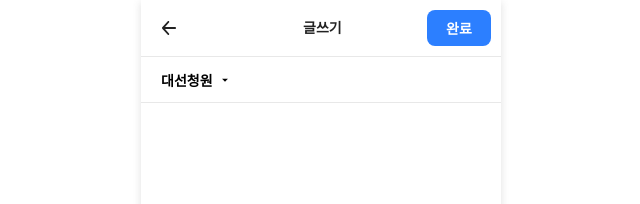
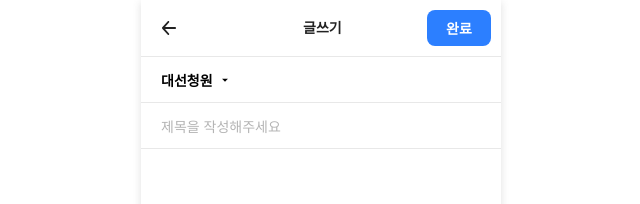
Before and after one commit to dnr14/community, a React (Create React App) app: page /community/post/new in a window 1280 px wide. Shown: the top 204 px of the page, without its empty margins (319-959 px from the left). Built offline with nearby package versions, Linux system fonts and the light colour scheme.

Commit message:
feat : Input 컴포넌트 추가
커뮤니티 글쓰기 Input 컴포넌트 추가

```diff
--- a/src/assets/styles/theme.ts
+++ b/src/assets/styles/theme.ts
@@ -5,7 +5,8 @@ const color = {
   primary: '#2C7FFF',
   black: '#222222',
   white: '#FFFFFF',
-  gray: '#E8E8E8',
+  gray1: '#E8E8E8',
+  gray2: '#B4B4B4',
 };
 
 const fontSize = {
@@ -19,7 +20,8 @@ const theme = {
 const themeColorBlack: ThemeUtilFunc = ({ theme: { color } }) => color.black;
 const themeColorPrimary: ThemeUtilFunc = ({ theme: { color } }) => color.primary;
 const themeColorWhite: ThemeUtilFunc = ({ theme: { color } }) => color.white;
-const themeColorGray: ThemeUtilFunc = ({ theme: { color } }) => color.gray;
+const themeColorGray1: ThemeUtilFunc = ({ theme: { color } }) => color.gray1;
+const themeColorGray2: ThemeUtilFunc = ({ theme: { color } }) => color.gray2;
 const themeFontSizePrimary: ThemeUtilFunc = ({ theme: { fontSize } }) => fontSize.primary;
 
 const createFlexBox = (justifyContent: string, alignItems: string, flexDirection?: string) => css`
@@ -36,6 +38,7 @@ export {
   themeColorWhite,
   themeFontSizePrimary,
   themeColorPrimary,
-  themeColorGray,
+  themeColorGray1,
+  themeColorGray2,
 };
 export type Theme = typeof theme;
--- /dev/null
+++ b/src/components/WriteInput.tsx
@@ -0,0 +1,13 @@
+import BaseLine from './common/BaseLine';
+import Input from './common/Input';
+
+const WriteInput = () => {
+  return (
+    <>
+      <Input top="114px" left="20px" placeholder="제목을 작성해주세요" />
+      <BaseLine top="148px" />
+    </>
+  );
+};
+
+export default WriteInput;
--- a/src/components/common/BaseLine.tsx
+++ b/src/components/common/BaseLine.tsx
@@ -1,5 +1,5 @@
 import { FC } from 'react';
-import { themeColorGray } from 'src/assets/styles/theme';
+import { themeColorGray1 } from 'src/assets/styles/theme';
 import styled, { css } from 'styled-components';
 
 const BaseLine: FC<BaseLineProps> = ({ ...rest }) => <BaseLineWrapper {...rest} />;
@@ -9,7 +9,7 @@ const BaseLineWrapper = styled.div<BaseLineProps>`
   width: 360px;
   height: 1px;
   left: 0px;
-  background: ${themeColorGray};
+  background: ${themeColorGray1};
   ${({ top }) =>
     css`
       top: ${top};
--- a/src/components/common/Button.tsx
+++ b/src/components/common/Button.tsx
@@ -1,34 +1,56 @@
 import { FC } from 'react';
-import { createFlexBox, themeColorPrimary, themeColorWhite, themeFontSizePrimary } from 'src/assets/styles/theme';
+import {
+  createFlexBox,
+  themeColorGray2,
+  themeColorPrimary,
+  themeColorWhite,
+  themeFontSizePrimary,
+} from 'src/assets/styles/theme';
 import styled, { css } from 'styled-components';
 
 const Button: FC<ButtonProps> = ({ text, ...rest }) => {
+  const { width, height, left, right, bottom, top, fontWeight } = rest;
+
+  const style = {
+    width,
+    height,
+    left,
+    right,
+    bottom,
+    top,
+    fontWeight,
+  };
+
   return (
-    <ButtonContainer {...rest}>
+    <ButtonContainer {...style}>
       <ButtonWrapper>{text}</ButtonWrapper>
     </ButtonContainer>
   );
 };
 
-const ButtonContainer = styled.div<Omit<ButtonProps, 'text'>>`
+const ButtonContainer = styled.button<Omit<ButtonProps, 'text'>>`
   position: absolute;
   cursor: pointer;
   border-radius: 8px;
-  font-weight: 700;
   padding: 12px 8px;
+  border: none;
   font-size: ${themeFontSizePrimary};
   background-color: ${themeColorPrimary};
   color: ${themeColorWhite};
   ${createFlexBox('center', 'center')};
   gap: 6px;
-  ${({ width, height, left, right, bottom, top }) => css`
+  ${({ width, height, left, right, bottom, top, fontWeight }) => css`
     width: ${width};
     height: ${height};
     left: ${left};
     right: ${right};
     bottom: ${bottom};
     top: ${top};
+    font-weight: ${fontWeight ?? '700'};
   `}
+  &:disabled {
+    background: ${themeColorGray2};
+  }
 `;
 
 const ButtonWrapper = styled.span`
--- /dev/null
+++ b/src/components/common/Input.tsx
@@ -0,0 +1,41 @@
+import { FC } from 'react';
+import { themeColorGray2 } from 'src/assets/styles/theme';
+import styled, { css } from 'styled-components';
+
+const Input: FC<InputProps> = ({ ...rest }) => {
+  const { width, top, left, height, lineHeight, fontSize, fontWeight, placeholder } = rest;
+
+  const style = {
+    width,
+    top,
+    left,
+    height,
+    lineHeight,
+    fontSize,
+    fontWeight,
+  };
+
+  return <StyledInput {...style} placeholder={placeholder} />;
+};
+
+const StyledInput = styled.input<InputProps>`
+  position: absolute;
+  border: none;
+  padding: 0;
+  font-weight: 500;
+  color: ${themeColorGray2};
+  ${({ top, left, height, width, fontSize, fontWeight }) => css`
+    top: ${top};
+    left: ${left};
+    width: ${width ?? '324px'};
+    height: ${height ?? '24px'};
+    line-height: ${height ?? '24px'};
+    font-size: ${fontSize ?? '14px'};
+    font-weight: ${fontWeight ?? '500'};
+  `}
+  &::placeholder {
+    color: ${themeColorGray2};
+  }
+`;
+
+export default Input;
--- a/src/components/common/SelectBox.tsx
+++ b/src/components/common/SelectBox.tsx
@@ -1,5 +1,5 @@
 import { FC, useCallback, useEffect, useRef, useState } from 'react';
-import { createFlexBox, themeColorGray, themeColorWhite, themeFontSizePrimary } from 'src/assets/styles/theme';
+import { createFlexBox, themeColorGray1, themeColorWhite, themeFontSizePrimary } from 'src/assets/styles/theme';
 import styled, { css } from 'styled-components';
 
 const SelectBox: FC<SelectBoxProps> = ({ defaultValue, children, setSelectedId, setSelectedText, ...rest }) => {
@@ -128,7 +128,7 @@ const SelectList = styled.ul<{ visible: boolean }>`
   right: 0;
   overflow: hidden;
   background: ${themeColorWhite};
-  border: 1px solid ${themeColorGray};
+  border: 1px solid ${themeColorGray1};
   border-bottom-left-radius: 5px;
   border-bottom-right-radius: 5px;
   transition: opacity 0.5s, transform 0.35s, z-index 0.35s ease-in;
--- a/src/components/common/Text.tsx
+++ b/src/components/common/Text.tsx
@@ -6,7 +6,7 @@ const Text: FC<TextProps> = ({ text, ...rest }) => {
   return <TextWrapper {...rest}>{text}</TextWrapper>;
 };
 
-const TextWrapper = styled.div<Omit<TextProps, 'text'>>`
+const TextWrapper = styled.p<Omit<TextProps, 'text'>>`
   color: ${themeColorBlack};
   font-size: ${themeFontSizePrimary};
   font-weight: 700;
--- a/src/pages/Write.tsx
+++ b/src/pages/Write.tsx
@@ -1,15 +1,17 @@
 import WriteTop from 'components/WriteTop';
-import WriteSelectBox from 'src/components/WriteSelectBox';
+import WriteInput from 'components/WriteInput';
+import WriteSelectBox from 'components/WriteSelectBox';
 import styled from 'styled-components';
 
 const Write = () => (
-  <Container>
+  <WriteContainer>
     <WriteTop />
     <WriteSelectBox />
-  </Container>
+    <WriteInput />
+  </WriteContainer>
 );
 
-const Container = styled.section`
+const WriteContainer = styled.section`
   width: 100%;
   height: 680px;
   position: absolute;
```
Also changed, not shown: src/types/common.d.ts (+8 -2 lines).
